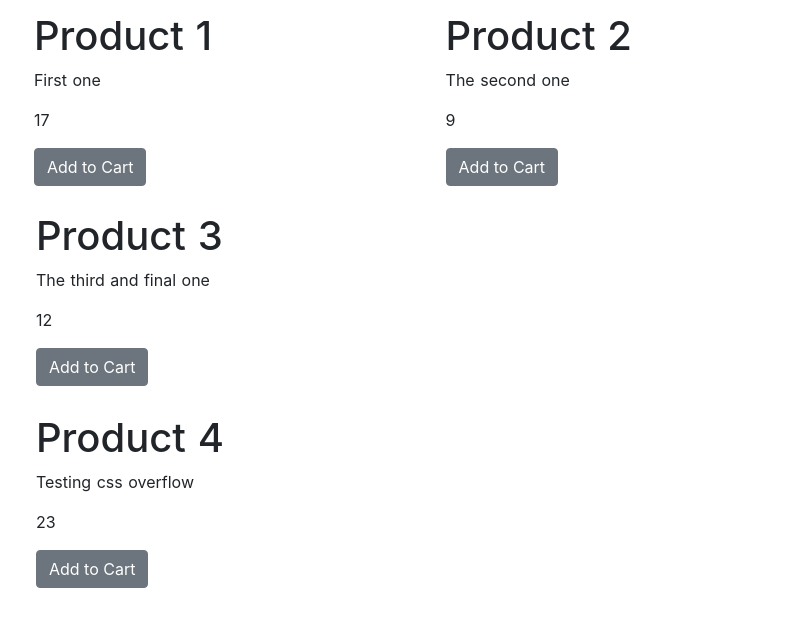
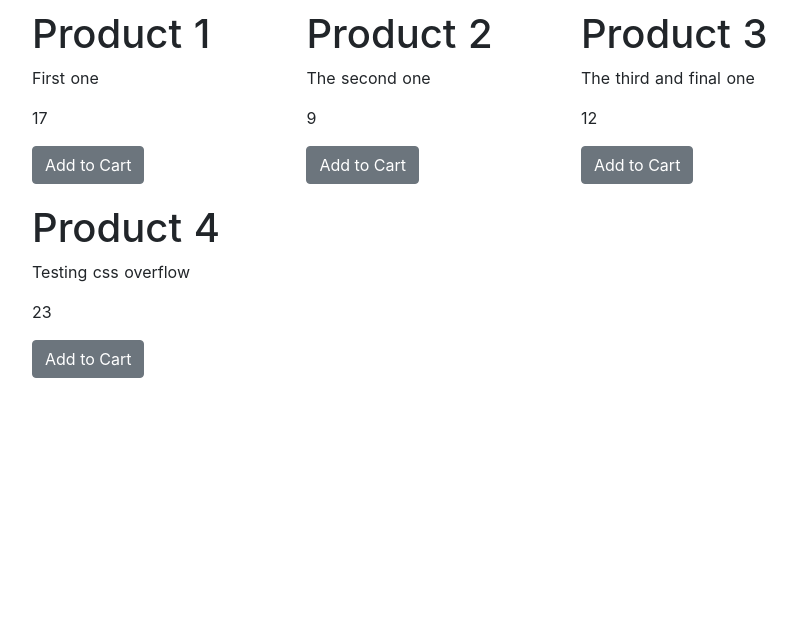
Before and after one commit to xiarandolph/single-page-webshop, a Nuxt app: page / in a window 1280 px wide. Shown: the top 626 px of the page, without its empty margins (8-805 px from the left). Built offline with nearby package versions, Linux system fonts and the light colour scheme.

Commit message:
Update ProductItem sizing

```diff
--- a/components/ProductItem.vue
+++ b/components/ProductItem.vue
@@ -23,9 +23,8 @@ export default {
 .product {
   display: block;
   float: left;
-  width: 300px;
-  min-width: 300px;
-  margin: .5% .5%;
   padding: 10px;
+  overflow: hidden;
+  white-space: nowrap;
 }
 </style>
```
Also changed, not shown: 3 other files (tests, documents, lock files or other folders).
